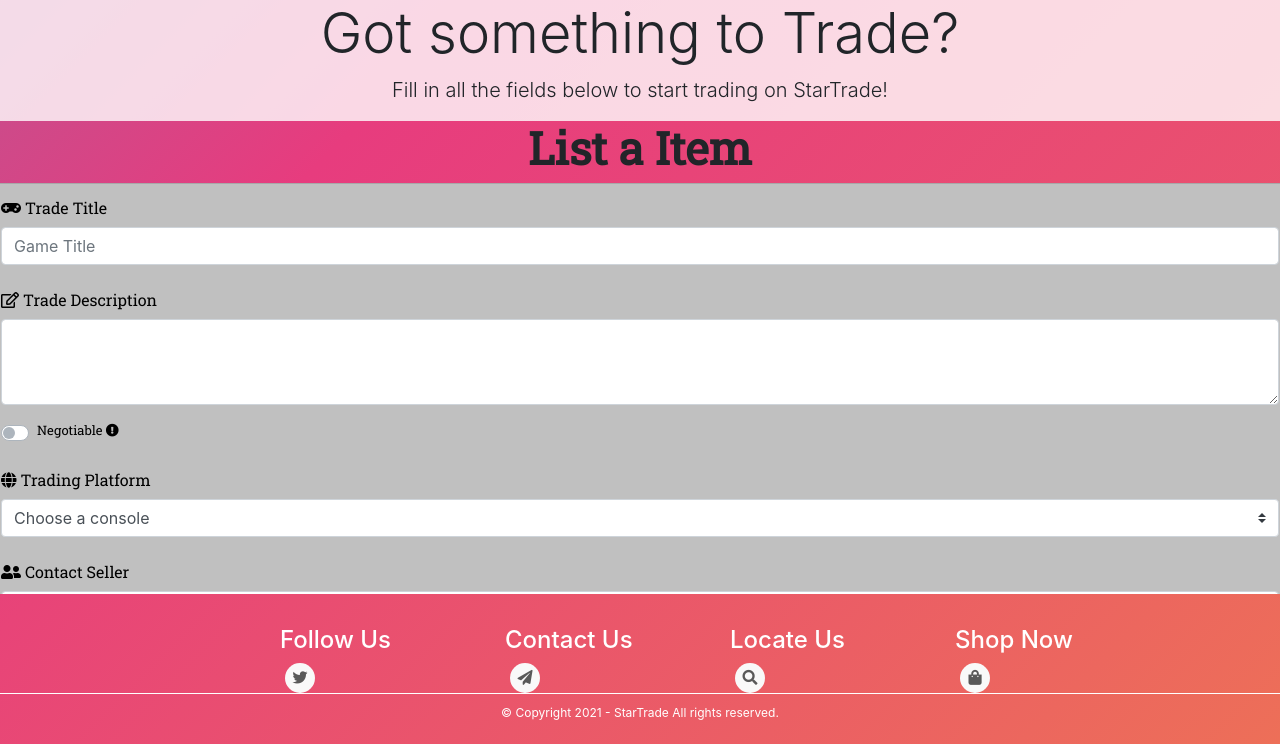
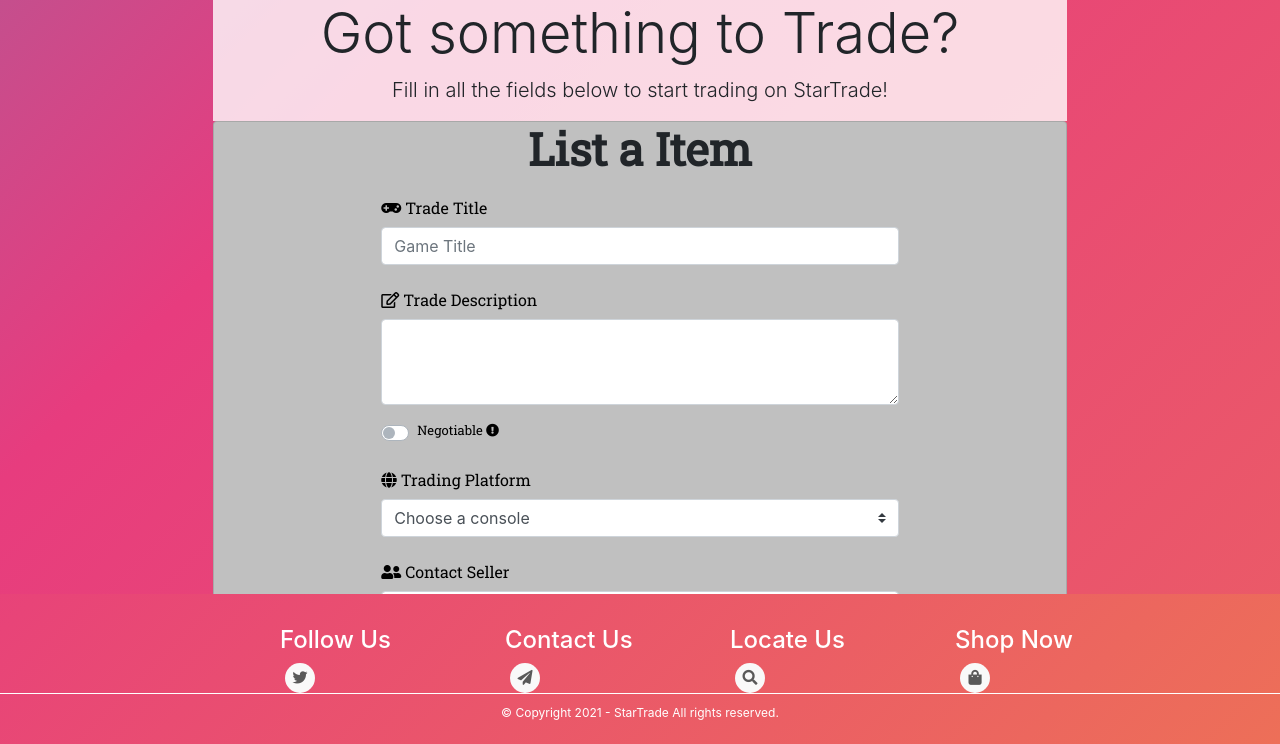
Before and after one commit to Code-Institute-Submissions/nickl98-StarTradeMS3_AugResub, a Flask app: page /add_trade in a window 1280 px wide. Shown: the part 56-800 px from the top of the page. Run offline with Flask 2, Linux system fonts and the light colour scheme; data that the repository does not hold is empty; some libraries are stand-ins or nearby versions.

Commit message:
Fixed spacing on add_trade.html

```diff
--- a/templates/add_trade.html
+++ b/templates/add_trade.html
@@ -1,26 +1,27 @@
 {% extends "base.html" %} {% block content %}
 
-<div class="card card-content">
+<div class="card card-content col-md-8 mx-auto">
     <div class="container">
         <h1 class="display-4 text-center">Got something to Trade?</h1>
         <p class="lead text-center">Fill in all the fields below to start trading on StarTrade!</p>
     </div>
 </div>
 
-<h3 class="row d-flex justify-content-center center-text page-title">List a Item</h3>
 
-<div class="row card" id="back-card">
-    <form class="col-sm-12" method="POST" action="{{ url_for('add_trade') }}">
+
+<div class="row card col-md-8 mx-auto" id="back-card">
+    <h3 class="row d-flex justify-content-center center-text page-title">List a Item</h3>
+    <form class="col-md-8 mx-auto" method="POST" action="{{ url_for('add_trade') }}">
         <!-- Game Title -->
         <div class="form-group row">
-            <label for="game_name" class="col-sm-2 col-form-label"><i class="fas fa-gamepad"></i> Trade Title</label>
+            <label for="game_name" class="col-sm-8 col-form-label"><i class="fas fa-gamepad"></i> Trade Title</label>
             <div class="col-sm-12">
                 <input type="text" name="game_name" minlength="5" maxlength="15" class="form-control" id="game_name" placeholder="Game Title" required />
             </div>
         </div>
         <!-- Trade Description -->
         <div class="form-group row">
-            <label class="col-sm-2 col-form-label" for="trade_desc"><i class="far fa-edit"></i> Trade Description</label>
+            <label class="col-sm-8 col-form-label" for="trade_desc"><i class="far fa-edit"></i> Trade Description</label>
             <div class="col-sm-12">
                 <textarea class="form-control" name="trade_desc" id="trade_desc" minlength="5" maxlength="200" rows="3" required></textarea>
             </div>
@@ -35,7 +36,7 @@
 
         <!-- Console selction -->
         <div class="form-group row">
-            <label for="console_name" class="col-sm-2 col-form-label">
+            <label for="console_name" class="col-sm-8 col-form-label">
                 <i class="fas fa-globe" data-toggle="tooltip" data-placement="right" title="Make sure you pick the correct platform in which the item residess"></i> Trading Platform
             </label>
             <div class="col-sm-12">
@@ -49,7 +50,7 @@
         </div>
         <!-- Platform GamerTag / or contact infromation for trading card deals -->
         <div class="form-group row">
-            <label class="col-sm-2 col-form-label" for="gamer_tag"> <i class="fas fa-user-friends" data-toggle="tooltip" data-placement="right" title="What is the best way for the buyer to contact you?"></i> Contact Seller </label>
+            <label class="col-sm-8 col-form-label" for="gamer_tag"> <i class="fas fa-user-friends" data-toggle="tooltip" data-placement="right" title="What is the best way for the buyer to contact you?"></i> Contact Seller </label>
             <div class="col-sm-12">
                 <textarea class="form-control" name="gamer_tag" id="gamer_tag" minlength="5" maxlength="200" rows="3" required></textarea>
             </div>
```
